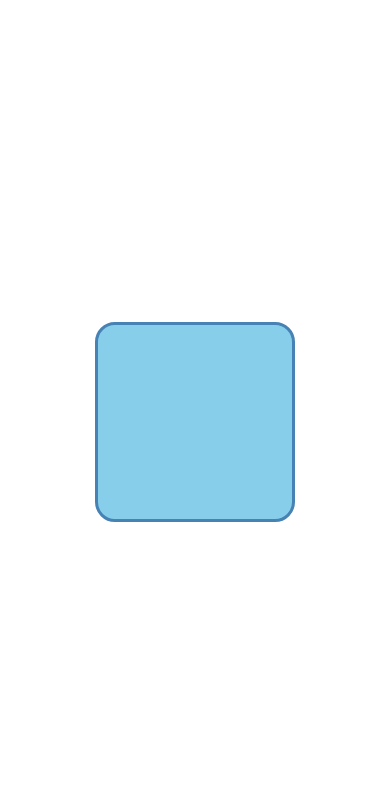
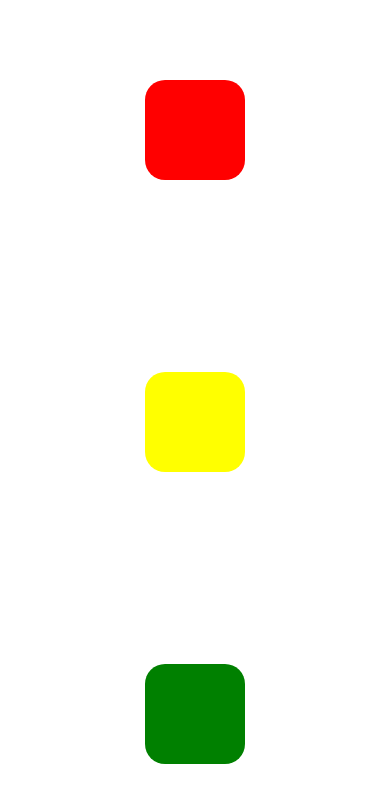
Before and after one commit to arthursaracco/carr-bleu, a React Native app: screen / in a window 390 px wide. Shown: the top 802 px of the page. Built offline with nearby package versions, Linux system fonts and the light colour scheme.

Commit message:
3 carrés verticaux

```diff
--- a/App.tsx
+++ b/App.tsx
@@ -4,9 +4,10 @@ import { StyleSheet, Text, View } from 'react-native';
 export default function App() {
   return (
     <View style={styles.container}>
-      <Text style={styles.square}></Text>
-      <StatusBar style="auto" />
-    </View>
+      <View style={styles.square} />
+      <View style={styles.square2} />
+      <View style={styles.square3} />
+     </View>
   );
 }
 
@@ -15,15 +16,33 @@ const styles = StyleSheet.create({
     flex: 1,
     backgroundColor: '#fff',
     alignItems: 'center',
-    justifyContent: 'center',
+    justifyContent: 'space-between',
+    marginBottom:80,
+    marginTop:80,
   },
   font:{fontSize:40},
   square: {
-    backgroundColor: 'skyblue',
-    height: 200,
-    width: 200,
-    borderColor: 'steelblue',
-    borderRadius:20,
-    borderWidth:3,
+    backgroundColor: 'red',
+    height: 100,
+    width: 100,
+
+    borderRadius:20
+
+},
+square2: {
+  backgroundColor: 'yellow',
+  height: 100,
+  width: 100,
+
+  borderRadius:20
+
+},
+square3: {
+  backgroundColor: 'green',
+  height: 100,
+  width: 100,
+
+  borderRadius:20
+
 },
 });
```
